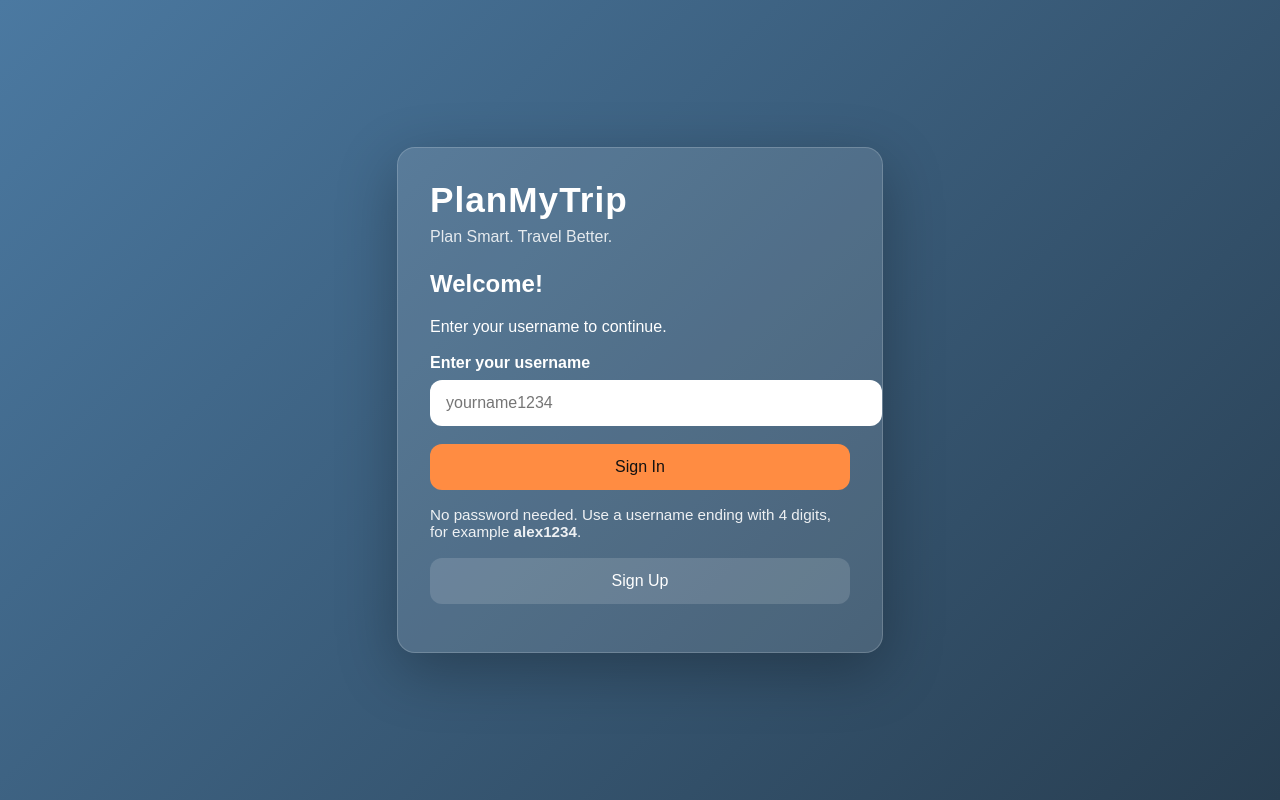
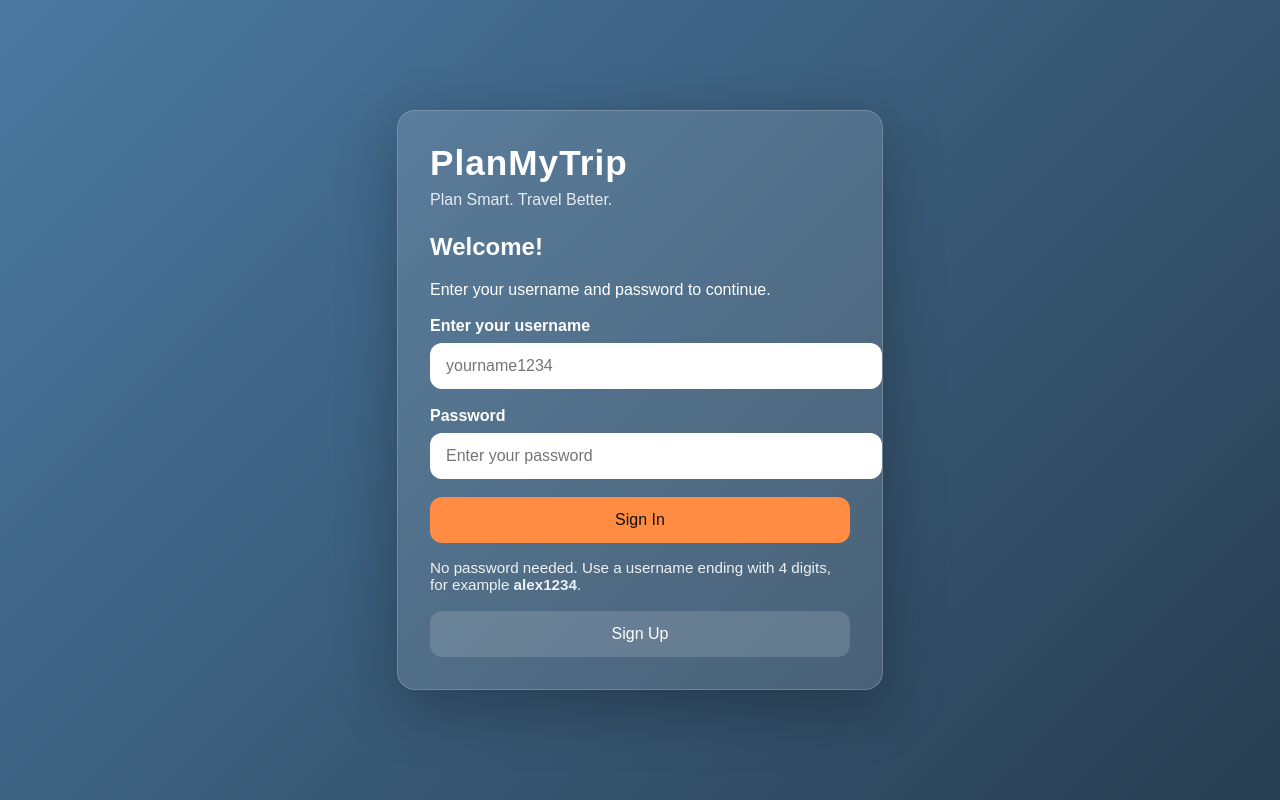
Before and after one commit to tr155h/Trip_Reccomendation, a Flask app: page / in a window 1280 px wide. Run offline with Flask 3, Linux system fonts and the light colour scheme.

Commit message:
Update login.html

```diff
--- a/templates/login.html
+++ b/templates/login.html
@@ -41,7 +41,8 @@
       margin: 18px 0 8px;
       font-weight: 600;
     }
-    input[type="text"] {
+    input[type="text"],
+    input[type="password"] {
       width: 100%;
       padding: 14px 16px;
       border: none;
@@ -86,9 +87,9 @@
 
     <div class="card">
       <h2>Welcome!</h2>
-      <p>Enter your username to continue.</p>
+      <p>Enter your username and password to continue.</p>
 
-      <form id="loginForm">
+      <form id="loginForm" action="{{ url_for('login') }}" method="post">
         <label for="username">Enter your username</label>
         <input
           id="username"
@@ -99,49 +100,35 @@
           pattern=".*\d{4}$"
           title="Your username should end with 4 digits"
         />
+
+        <label for="password">Password</label>
+        <input
+          id="password"
+          name="password"
+          type="password"
+          placeholder="Enter your password"
+          required
+        />
+
         <button id="signinButton" type="submit">Sign In</button>
       </form>
 
       <p class="hint">No password needed. Use a username ending with 4 digits, for example <strong>alex1234</strong>.</p>
       <button id="signupButton" type="button">Sign Up</button>
-      <p id="message" class="message"></p>
+
+      {% if error %}
+        <p id="message" class="message">{{ error }}</p>
+      {% endif %}
+      {% if success %}
+        <p id="message" class="message">{{ success }}</p>
+      {% endif %}
     </div>
   </div>
 
   <script>
-    const loginForm = document.getElementById('loginForm');
-    const message = document.getElementById('message');
     const signupButton = document.getElementById('signupButton');
-
     signupButton.addEventListener('click', () => {
-      window.location.href = 'signup.html';
-    });
-
-    loginForm.addEventListener('submit', async (event) => {
-      event.preventDefault();
-      message.textContent = '';
-
-      const username = document.getElementById('username').value.trim();
-      if (!username || !/\d{4}$/.test(username)) {
-        message.textContent = 'Enter a valid username ending in 4 digits.';
-        return;
-      }
-
-      try {
-        const response = await fetch('/api/users');
-        if (!response.ok) throw new Error('Could not load users.');
-        const users = await response.json();
-        const found = Array.isArray(users) && users.some((user) => user.username === username);
-
-        if (found) {
-          window.location.href = `returning_user_input.html?username=${encodeURIComponent(username)}`;
-        } else {
-          message.innerHTML = 'Username not found. Please <a class="link" href="signup.html">sign up</a> first.';
-        }
-      } catch (error) {
-        console.error(error);
-        message.textContent = 'Unable to verify username right now. Try again later.';
-      }
+      window.location.href = "{{ url_for('signup') }}";
     });
   </script>
 </body>
```
